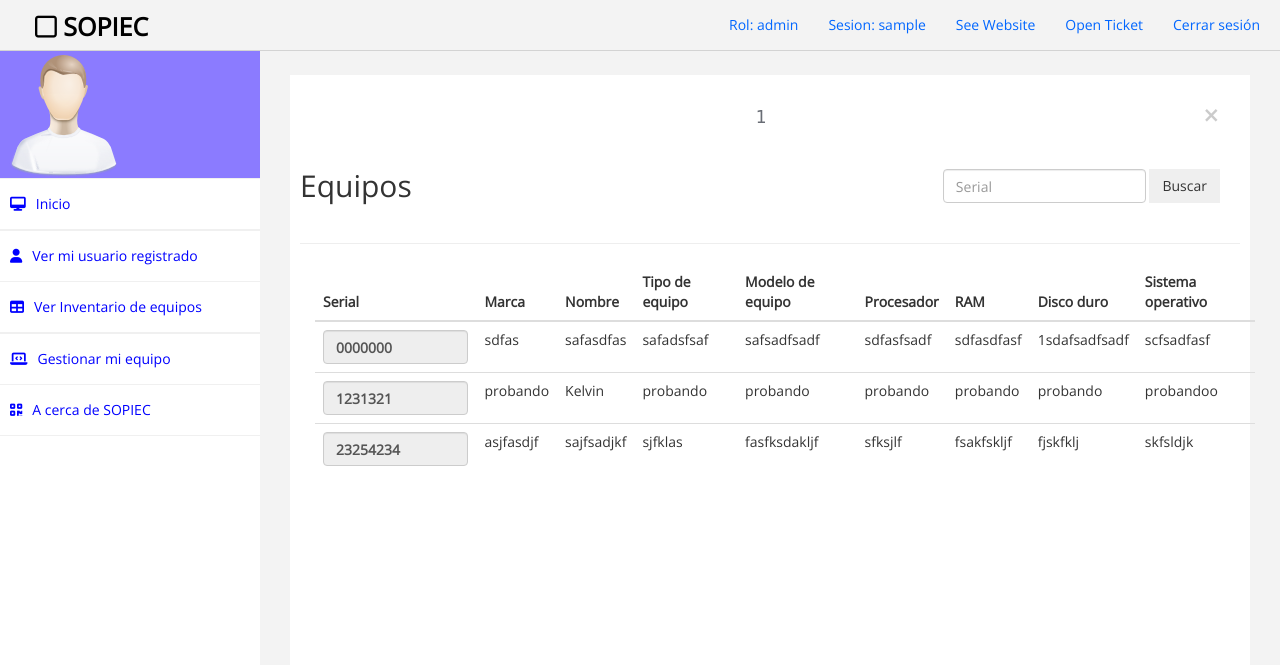
After one commit to hguzman/NativApps, a PHP site: page /SOPIEC/equipos_user.php in a window 1280 px wide. The commit adds this page. Shown: the top 665 px of the page. Run offline with PHP 8.4, Linux system fonts and the light colour scheme; the visitor is signed in with stand-in values (Sample User, id 1); data comes from the database, SQL or seed files in the repository; some libraries are stand-ins or nearby versions.

Commit message:
Vista equipos desde user
Se creo una vista para visulaizar los equipos almacenados en la base de daos desde el rol "user", claramente se eliminaron los permisos de modificar en esa vista.

```diff
--- /dev/null
+++ b/SOPIEC/equipos_user.php
@@ -0,0 +1,213 @@
+<?php
+require_once("assets/php/db.php");
+?>
+<?php
+
+$sesion = $_SESSION['username'];
+$rol = $_SESSION['rol'];
+if (!isset($sesion)) {
+    header("location: login.php");
+} else {
+    if ($rol == "user" || $rol = "admin") {
+    } else {
+        header("location: assets\php\logout.php"); //Esta ruta hay que cambairla cuando se suba al hosting
+    }
+}
+
+?>
+<!DOCTYPE html>
+<html>
+
+<head>
+    <meta charset="utf-8" />
+    <meta name="viewport" content="width=device-width, initial-scale=1.0" />
+    <title>SOPIEC</title>
+    <!-- BOOTSTRAP STYLES-->
+    <link href="assets/css/bootstrap.css" rel="stylesheet" />
+    <!-- FONTAWESOME STYLES-->
+    <link href="assets/css/font-awesome.css" rel="stylesheet" />
+    <!-- CUSTOM STYLES-->
+    <link href="assets/css/style.css" rel="stylesheet" />
+    <!-- GOOGLE FONTS-->
+    <link href='http://fonts.googleapis.com/css?family=Open+Sans' rel='stylesheet' type='text/css' />
+</head>
+
+
+
+<body>
+    <!-- Contenedor principal -->
+    <div id="wrapper">
+        <!-- Header -->
+        <div class="navbar navbar-inverse navbar-fixed-top">
+            <div class="adjust-nav">
+                <div class="navbar-header">
+                    <button type="button" class="navbar-toggle" data-toggle="collapse" data-target=".sidebar-collapse">
+                        <span class="icon-bar"></span>
+                        <span class="icon-bar"></span>
+                        <span class="icon-bar"></span>
+                    </button>
+                    <a class="navbar-brand" href="#"><i class="fa fa-square-o "></i>&nbsp;SOPIEC</a>
+                </div>
+                <!-- Lista opciones -->
+                <div class="navbar-collapse collapse">
+                    <ul class="nav navbar-nav navbar-right">
+                        <li><a>Rol: <?php echo $rol = $_SESSION['rol']; ?> </a></li>
+                        <li><a>Sesion: <?php echo $sesion = $_SESSION['username']; ?> </a></li>
+                        <li><a href="#">See Website</a></li>
+                        <li><a href="#">Open Ticket</a></li>
+                        <li><a href="assets/php/logout.php">Cerrar sesión</a></li>
+                    </ul>
+                </div>
+            </div>
+        </div>
+
+        <!--  Sidebar de opciones  -->
+        <nav class="navbar-default navbar-side" role="navigation">
+        <div class="sidebar-collapse">
+                <ul class="nav" id="main-menu">
+                    <li class="text-center user-image-back">
+                        <img src="assets/img/find_user.png" class="img-responsive" />
+                    </li>
+                    <!-- Primero/inicio -->
+                    <li>
+                        <a href="index_user.php"><i class="fa fa-desktop "></i>Inicio</a>
+                    </li>
+                    <!-- Segundo/Administracion de usuarios -->
+                    <li>
+                    <li>
+                        <a href="#"><i class="fas fa-user"></i>Ver mi usuario registrado</a>
+                    </li>
+                    </li>
+                    <!-- Tercero/Inventario de equipos -->
+                    <li>
+                        <a href="equipos_user.php"><i class="fa fa-table "></i>Ver Inventario de equipos</a>
+                    </li>
+
+                    <!-- Cuarto/Administracion de equipos -->
+                    <li>
+
+                    <li>
+                        <a href="#"><i class="fas fa-laptop-code"></i>Gestionar mi equipo</a>
+                    </li>
+
+
+                    </li>
+                    <!--  Quinto/A cerca de SOPIEC-->
+                    <li>
+                        <a href="#"><i class="fa fa-qrcode "></i>A cerca de SOPIEC</a>
+                    </li>
+                </ul>
+
+            </div>
+
+        </nav>
+
+
+        <!-- Contenido de la pagina, lado derecho ancho  -->
+        <div id="page-wrapper">
+            <div id="page-inner">
+                <div class="row">
+                    <div class="col-md-12">
+                        <!-- Alerta -->
+                        <?php if (isset($_SESSION['mensaje'])) : ?>
+                            <div class="container ancho100 bg-<?php echo $_SESSION['tipo_mensaje']; ?>">
+                                <?php echo $_SESSION['mensaje']; ?>
+                                <button type="button" class="close" data-dismiss="alert" aria-label="Close">
+                                    <span aria-hidden="true">&times;</span>
+                                </button>
+                            </div>
+
+                        <?php endif; ?>
+                        <div class="usuarios-buscar">
+                            <h2>Equipos</h2>
+                            <!-- Barra de busqueda -->
+                            <form class="form-inline my-2 my-lg-0 barra-buscar" action="assets/php/buscarequipo.php" method="GET">
+                                <input class="form-control mr-sm-2" type="search" placeholder="Serial" aria-label="Search" id="buscar_equipo" name="buscar_equipo">
+                                <button class="btn btn-outline-success my-2 my-sm-0" type="submit" name="boton_buscar" id="boton_buscar">Buscar</button>
+                            </form>
+                        </div>
+                    </div>
+                </div>
+                <hr />
+
+                <!-- query -->
+                <?php
+                require_once("assets/php/db.php");
+                $registros = mysqli_query($conexion, "select `serial`, `marca`, `nombre`, `tipo_equipo`, `modelo_equipo`, `procesador`, `ram`, `disco_duro`, `sistema_operativo`
+                                      from equipos") or
+                    die("Problemas en el select:" . mysqli_error($conexion));
+                ?>
+                <div id="contenedor-usuarios" class="contenedor-usuarios">
+                    <div class="row">
+                        <!-- Tabla de valores en base de datos -->
+                        <table class="table">
+                            <thead class="thead-light ">
+                                <!-- Header de la tabla -->
+                                <tr class="">
+                                    <th scope="col">Serial</th>
+                                    <th scope="col">Marca</th>
+                                    <th scope="col">Nombre</th>
+                                    <th scope="col">Tipo de equipo</th>
+                                    <th scope="col">Modelo de equipo</th>
+                                    <th scope="col">Procesador</th>
+                                    <th scope="col">RAM</th>
+                                    <th scope="col">Disco duro</th>
+                                    <th scope="col">Sistema operativo</th>
+                                </tr>
+                            </thead>
+                            <tbody>
+
+                                <?php
+                                while ($reg = mysqli_fetch_array($registros)) {
+                                ?>
+                                    <!-- Contenido de la tabla -->
+                                    <tr class="actual">
+                                        <th scope="row">
+                                            <input class="form-control" type="text" value="<?php echo $serial = $reg['serial'] ?>" readonly id="serial" name="serial" readonl> </th>
+                                        <td> <?php echo $reg['marca'] ?></td>
+                                        <td> <?php echo $reg['nombre'] ?></td>
+                                        <td> <?php echo $reg['tipo_equipo'] ?> </td>
+                                        <td> <?php echo $reg['modelo_equipo'] ?> </td>
+                                        <td> <?php echo $reg['procesador'] ?> </td>
+                                        <td> <?php echo $reg['ram'] ?> </td>
+                                        <td> <?php echo $reg['disco_duro'] ?> </td>
+                                        <td> <?php echo $reg['sistema_operativo'] ?> </td>
+
+                                    </tr>
+
+                    </div>
+                </div>
+
+            <?php
+                                }
+                                mysqli_close($conexion);
+            ?>
+            </tbody>
+            </table>
+            </div>
+
+            <!-- /. ROW  -->
+        </div>
+        <!-- /. PAGE INNER  -->
+    </div>
+    <!-- /. PAGE WRAPPER  -->
+    </div>
+    <!-- /. WRAPPER  -->
+
+     <!-- SCRIPTS -AT THE BOTOM TO REDUCE THE LOAD TIME-->
+    <!-- JQUERY SCRIPTS -->
+    <script src="assets/js/jquery-1.10.2.js"></script>
+    <!-- BOOTSTRAP SCRIPTS -->
+    <script src="assets/js/bootstrap.min.js"></script>
+    <!-- METISMENU SCRIPTS -->
+    <script src="assets/js/jquery.metisMenu.js"></script>
+    <!-- CUSTOM SCRIPTS -->
+    <script src="assets/js/custom.js"></script>
+    <script src="assets/js/validaciones.js"></script>
+    <script src="assets/js/custom.js"></script>
+    <script src="assets/js/validaciones.js"></script>
+
+    <script src="https://kit.fontawesome.com/763b114892.js" crossorigin="anonymous"></script>
+</body>
+
+</html>
--- a/SOPIEC/index_user.php
+++ b/SOPIEC/index_user.php
@@ -74,7 +74,7 @@ if (!isset($sesion)) {
                     </li>
                     <!-- Tercero/Inventario de equipos -->
                     <li>
-                        <a href="#"><i class="fa fa-table "></i>Ver Inventario de equipos</a>
+                        <a href="equipos_user.php"><i class="fa fa-table "></i>Ver Inventario de equipos</a>
                     </li>
 
                     <!-- Cuarto/Administracion de equipos -->
```
